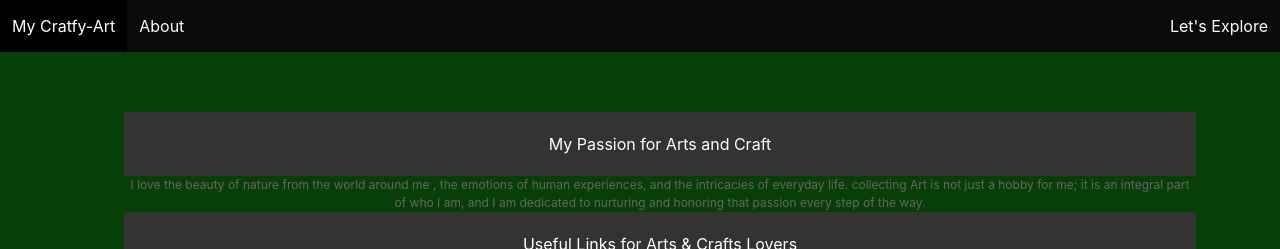
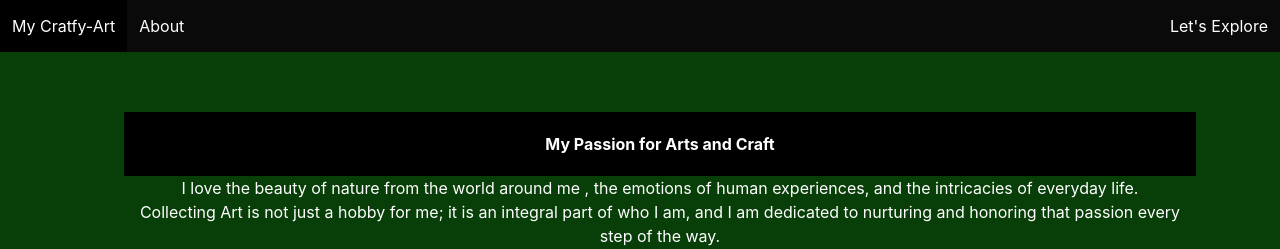
Before and after one commit to Odunlola/craft_books, a Django app: page /about/ in a window 1280 px wide. Shown: the top 249 px of the page. Run offline with Django 4.2, Linux system fonts and the light colour scheme.

Commit message:
complete

```diff
--- a/main_app/static/styles/main.css
+++ b/main_app/static/styles/main.css
@@ -4,7 +4,9 @@ body {
     min-height: 100vh;
   }
 
-  h1,
+  h1{
+    color: #ffffff;
+  }
   h2,
   h3 {
     color: #ffffff;
@@ -51,8 +53,6 @@ body {
 
   .detail__img::after {
     content: "";
-    background-image: linear-gradient(transparent 60%, rgb(8, 62, 8)
-    );
     position: absolute;
     top: 0;
     left: 0;
@@ -63,7 +63,7 @@ body {
 
   img {
     width: 100%;
-    height: 500px;
+    height: 100px;
     object-fit: cover;
     object-position: top;
   }
--- a/main_app/templates/about.html
+++ b/main_app/templates/about.html
@@ -2,44 +2,68 @@
         {% block content %}
         <style>
 
-                h2 {
-                  background-color: #333;
+                h3 {
+                  background-color: black;
                   color: #fff;
                   padding: 20px;
                   text-align: center;
+                  font-weight: bold;
+
+
                 }
 
                 main {
-                  margin: 20px
+                  margin: 20px;
+
                 }
-                h1 {
-                    color: #333;
+                ul {
+                     color: white;
+                     text-align: center;
+                     padding: 2em;
+
+                }
+                p {
+                     padding: 2em;
+                     font:400
                 }
 
-                p {
-                     color: #666;
+                h1 {
+                     color: white;
                      text-align: center;
+                     font:400
+
                 }
+                img {
+                     width: 300px;
+                     border: 10px solid black;
+                     padding: 10px 20px;
+                     margin: auto;
+                     display: flex;
+                     justify-content: center;
+                }
+
 
          </style>
 
 
  <main>
-  <h2>My Passion for Arts and Craft</h2>
-  <p>
+  <h3>My Passion for Arts and Craft</h2>
+  <h1>
         I love the beauty of nature from the world around me , the emotions of human experiences, and
         the intricacies of everyday life.
-
-        collecting Art is not just a hobby for me; it is an integral part of who I am, and I am dedicated to nurturing and honoring that passion every step of the way.
+  </h1>
+  <h1>
+        Collecting Art is not just a hobby for me; it is an integral part of who I am, and I am dedicated to nurturing and honoring that passion every step of the way.
+  </h1>
+  <p>
+  <a href="https://imgur.com/KPU8Rz8"><img src="https://i.imgur.com/KPU8Rz8.jpg" title="source: imgur.com" /></a>
   </p>
-
-
-  <h2>Useful Links for Arts & Crafts Lovers</h2>
+  <h3>Useful Links for Arts & Crafts Lovers</h2>
   <ul>
     <p>Artwork showcases and exhibitions</p>
     <p>Craft workshops and classes</p>
     <p>Online resources and tutorials</p>
     <p>Community engagement and collaboration</p>
   </ul>
-</main>
+ </main>
         {% endblock %}
--- a/main_app/templates/home.html
+++ b/main_app/templates/home.html
@@ -10,7 +10,7 @@
   }
 
   header {
-    background-color: #333;
+    background-color: white;
     color: #fff;
     padding: 20px;
     text-align: center;
@@ -21,12 +21,12 @@
   }
 
   h1 {
-    color: #b5aecc;
+    color:white;
     text-align: center;
   }
 
   p {
-    color: #b5aecc;
+    color: white;
     text-align: center;
   }
 
--- a/main_app/views.py
+++ b/main_app/views.py
@@ -25,7 +25,7 @@ class CraftList(TemplateView):
             context["header"] = f"Searching for {type}"
         else:
            context["crafts"] = Craft.objects.all()
-           context["header"] = "My Favorite Craftsy-Arts"
+        #    context["header"] = "My Favorite Crafty-Arts"
         return context
 
 class CraftCreate(CreateView):
```
Also changed, not shown: craft_project/settings.py (+15 -4 lines), main_app/templates/craft_list.html (+7 -2 lines), 1 other file.
